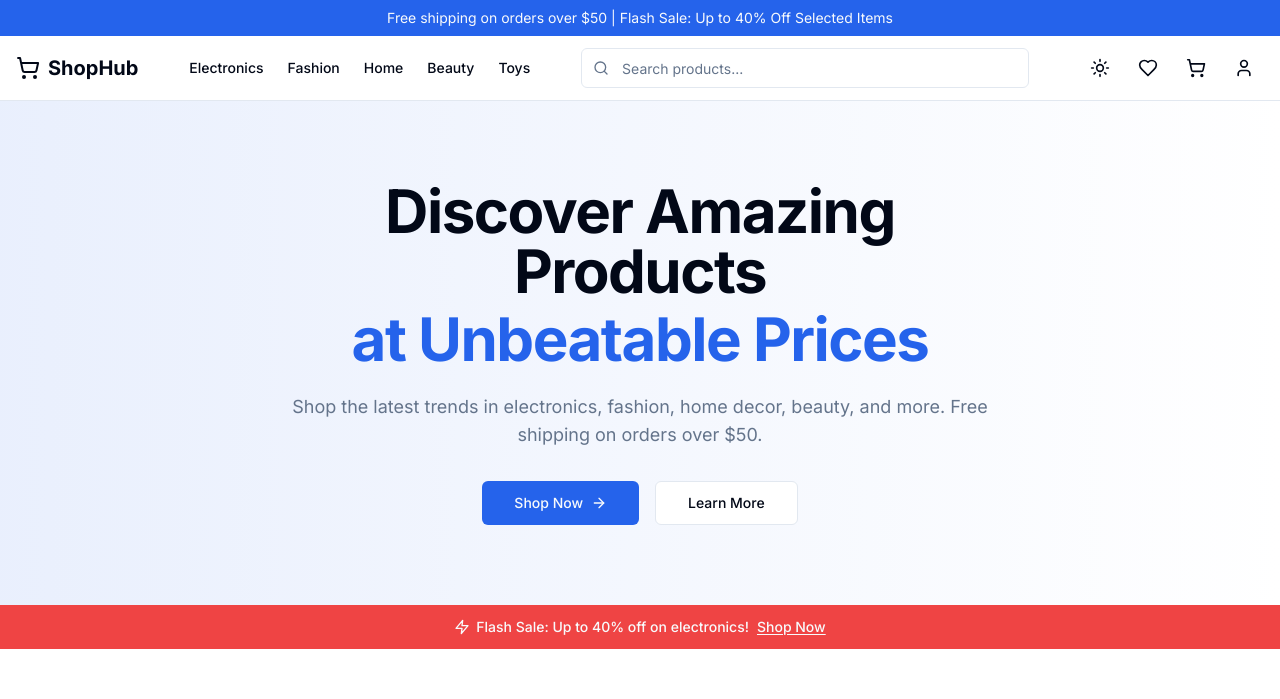
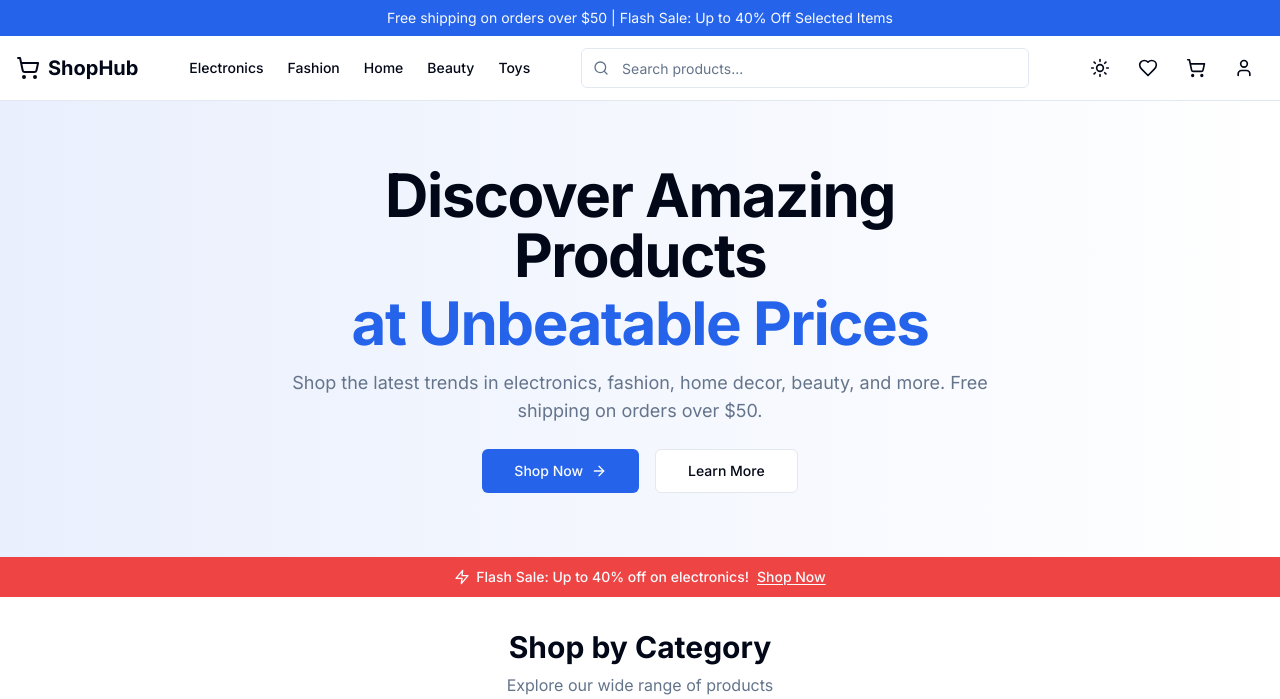
Before and after one commit to ehsandc/E-commerce-WebShop, a Next.js app: page / in a window 1280 px wide. Shown: the top 699 px of the page. Built offline with nearby package versions, Linux system fonts and the light colour scheme.

Commit message:
Adjust hero section heights and spacing on homepage and about page

```diff
--- a/src/app/about/page.tsx
+++ b/src/app/about/page.tsx
@@ -68,17 +68,17 @@ export default function AboutPage() {
   return (
     <div className="flex flex-col">
       {/* Hero Section */}
-      <section className="relative bg-gradient-to-br from-primary/10 via-primary/5 to-background py-16 sm:py-20 md:py-24">
+      <section className="relative bg-gradient-to-br from-primary/10 via-primary/5 to-background py-12 sm:py-16 md:py-20">
         <div className="container mx-auto px-4">
           <div className="mx-auto max-w-4xl text-center">
-            <div className="mb-6 inline-flex items-center gap-2 rounded-full bg-primary/10 px-4 py-2 text-sm font-medium text-primary">
+            <div className="mb-4 inline-flex items-center gap-2 rounded-full bg-primary/10 px-4 py-2 text-sm font-medium text-primary">
               <Sparkles className="h-4 w-4" />
               <span>Trusted by 50,000+ customers worldwide</span>
             </div>
-            <h1 className="mb-6 text-4xl font-bold tracking-tight sm:text-5xl md:text-6xl">
+            <h1 className="mb-4 text-4xl font-bold tracking-tight sm:text-5xl md:text-6xl">
               About ShopHub
             </h1>
-            <p className="mx-auto mb-8 max-w-2xl text-lg text-muted-foreground sm:text-xl">
+            <p className="mx-auto mb-6 max-w-2xl text-lg text-muted-foreground sm:text-xl">
               Your trusted destination for quality products across electronics, fashion, home, beauty, and more.
               We're on a mission to make online shopping delightful.
             </p>
--- a/src/app/page.tsx
+++ b/src/app/page.tsx
@@ -58,13 +58,13 @@ export default async function HomePage() {
     <div className="flex flex-col">
       {/* Hero Section */}
       <section className="relative bg-gradient-to-r from-primary/10 via-primary/5 to-background">
-        <div className="container mx-auto px-4 py-12 sm:py-16 md:py-20">
+        <div className="container mx-auto px-4 py-10 sm:py-14 md:py-16">
           <div className="mx-auto max-w-3xl text-center">
-            <h1 className="mb-4 sm:mb-6 text-3xl sm:text-4xl md:text-5xl lg:text-6xl font-bold tracking-tight">
+            <h1 className="mb-3 sm:mb-4 text-3xl sm:text-4xl md:text-5xl lg:text-6xl font-bold tracking-tight">
               Discover Amazing Products
               <span className="block text-primary mt-2">at Unbeatable Prices</span>
             </h1>
-            <p className="mb-6 sm:mb-8 text-base sm:text-lg text-muted-foreground px-4">
+            <p className="mb-5 sm:mb-6 text-base sm:text-lg text-muted-foreground px-4">
               Shop the latest trends in electronics, fashion, home decor, beauty,
               and more. Free shipping on orders over $50.
             </p>
@@ -84,7 +84,7 @@ export default async function HomePage() {
       </section>
 
       {/* Flash Sale Banner */}
-      <section className="bg-destructive py-2.5 sm:py-3">
+      <section className="bg-destructive py-2 sm:py-2.5">
         <div className="container mx-auto px-4">
           <div className="flex flex-col sm:flex-row items-center justify-center gap-1.5 sm:gap-2 text-center text-xs sm:text-sm font-medium text-destructive-foreground">
             <div className="flex items-center gap-1.5">
@@ -104,7 +104,7 @@ export default async function HomePage() {
       </section>
 
       {/* Categories */}
-      <section className="container mx-auto px-4 py-8 sm:py-12 md:py-16">
+      <section className="container mx-auto px-4 py-5 sm:py-6 md:py-8">
         <div className="mb-6 sm:mb-8 text-center">
           <h2 className="text-2xl sm:text-3xl font-bold">Shop by Category</h2>
           <p className="mt-1.5 sm:mt-2 text-sm sm:text-base text-muted-foreground">
```
